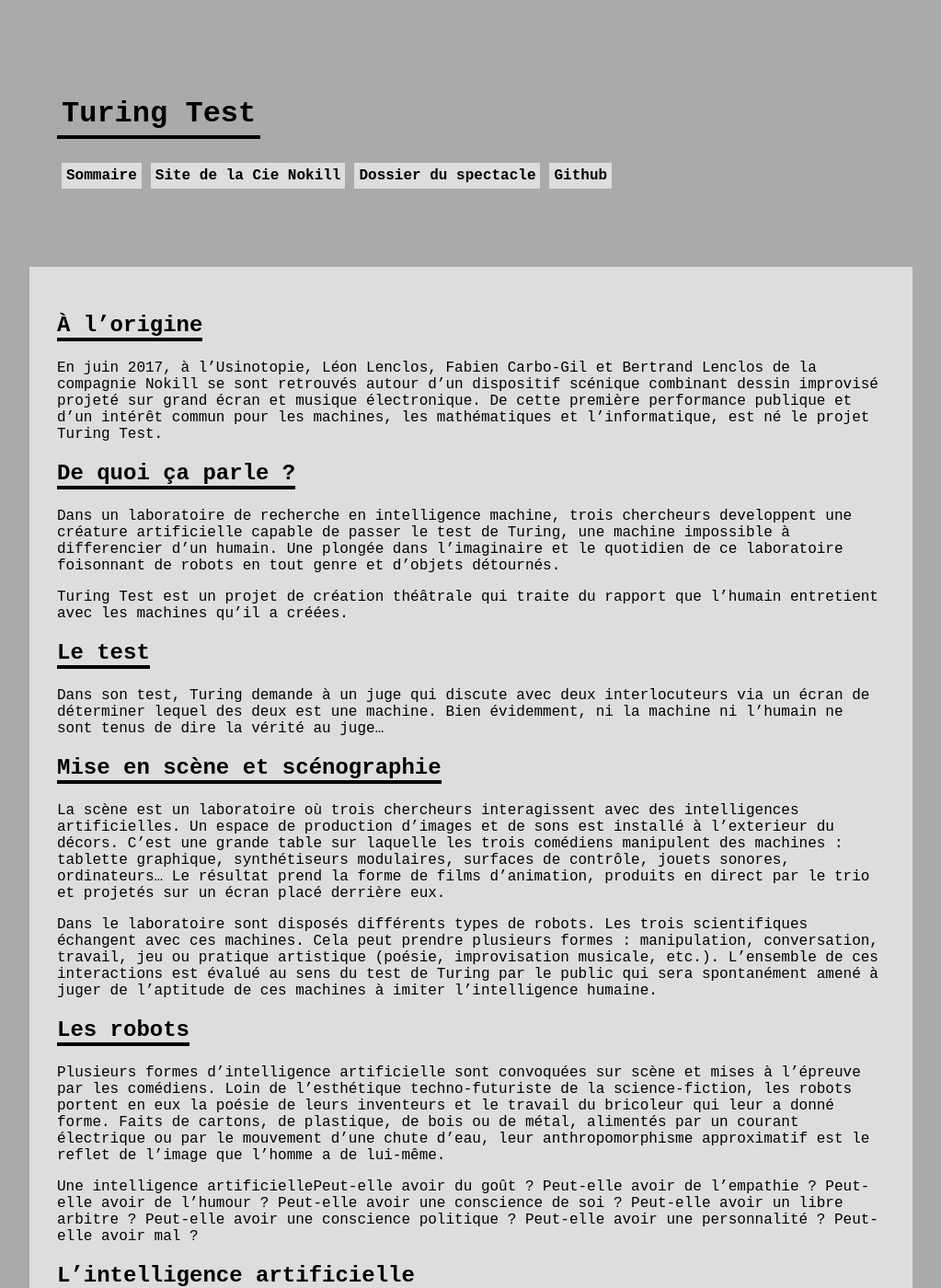
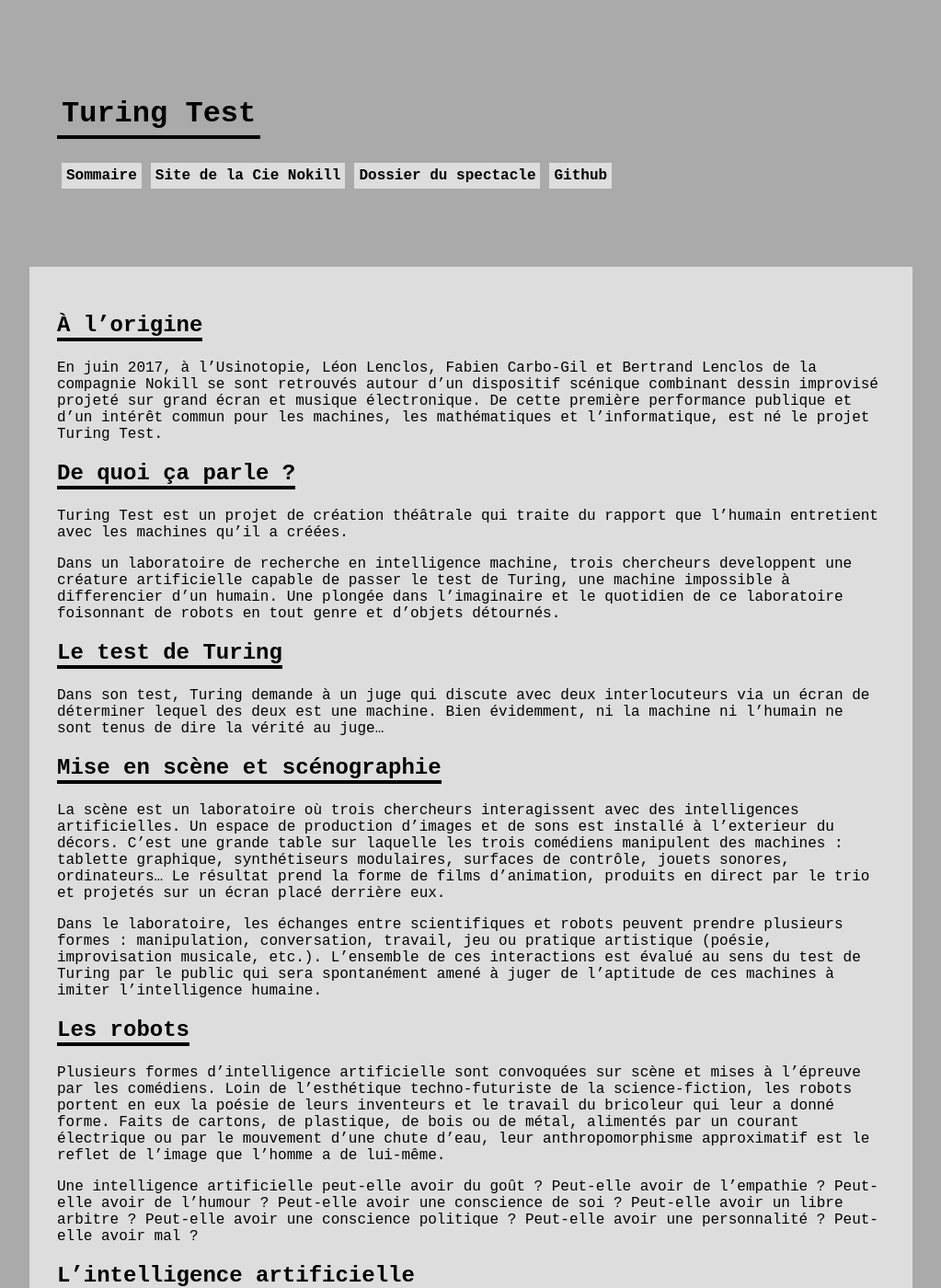
Before and after one commit to LeonLenclos/turing-test, a Jekyll site: the page built from dossier/dossier.md, in a window 1280 px wide and 1400 px high. Shown: the whole window at 92% size, without its empty margins (128-1151 px from the left). Built offline with Jekyll 4.4.1, drawn with Linux system fonts in a browser that asks for light colours; nearby versions of some CDN libraries; our own code applies the rules of GitHub Pages for plain Markdown files; a script that is not in the unit is left out; the repository's description, which GitHub fills in, is left out.

Commit message:
Update dossier.md

```diff
--- a/dossier/dossier.md
+++ b/dossier/dossier.md
@@ -5,11 +5,11 @@ En juin 2017, à l’Usinotopie, Léon Lenclos, Fabien Carbo-Gil et Bertrand Len
 
 # De quoi ça parle ?
 
+Turing Test est un projet de création théâtrale qui traite du rapport que l’humain entretient avec les machines qu’il a créées.
+
 Dans un laboratoire de recherche en intelligence machine, trois chercheurs developpent une créature artificielle capable de passer le test de Turing, une machine impossible à differencier d'un humain. Une plongée dans l'imaginaire et le quotidien de ce laboratoire foisonnant de robots en tout genre et d'objets détournés.
 
-Turing Test est un projet de création théâtrale qui traite du rapport que l’humain entretient avec les machines qu’il a créées.
-
-# Le test
+# Le test de Turing
 
 Dans son test, Turing demande à un juge qui discute avec deux interlocuteurs via un écran de déterminer lequel des deux est une machine. Bien évidemment, ni la machine ni l’humain ne sont tenus de dire la vérité au juge...
 
@@ -17,13 +17,13 @@ Dans son test, Turing demande à un juge qui discute avec deux interlocuteurs vi
 
 La scène est un laboratoire où trois chercheurs interagissent avec des intelligences artificielles. Un espace de production d’images et de sons est installé à l'exterieur du décors. C’est une grande table sur laquelle les trois comédiens manipulent des machines : tablette graphique, synthétiseurs modulaires, surfaces de contrôle, jouets sonores, ordinateurs... Le résultat prend la forme de films d’animation, produits en direct par le trio et projetés sur un écran placé derrière eux.
 
-Dans le laboratoire sont disposés différents types de robots. Les trois scientifiques échangent avec ces machines. Cela peut prendre plusieurs formes : manipulation, conversation, travail, jeu ou pratique artistique (poésie, improvisation musicale, etc.). L’ensemble de ces interactions est évalué au sens du test de Turing par le public qui sera spontanément amené à juger de l’aptitude de ces machines à imiter l’intelligence humaine.
+Dans le laboratoire, les échanges entre scientifiques et robots peuvent prendre plusieurs formes : manipulation, conversation, travail, jeu ou pratique artistique (poésie, improvisation musicale, etc.). L’ensemble de ces interactions est évalué au sens du test de Turing par le public qui sera spontanément amené à juger de l’aptitude de ces machines à imiter l’intelligence humaine.
 
 # Les robots
 
 Plusieurs formes d’intelligence artificielle sont convoquées sur scène et mises à l’épreuve par les comédiens. Loin de l’esthétique techno-futuriste de la science-fiction, les robots  portent en eux la poésie de leurs inventeurs et le travail du bricoleur qui leur a donné forme. Faits de cartons, de plastique, de bois ou de métal, alimentés par un courant électrique ou par le mouvement d’une chute d’eau, leur anthropomorphisme approximatif est le reflet de l’image que l’homme a de lui-même.
 
-Une intelligence artificiellePeut-elle avoir du goût ? Peut-elle avoir de l’empathie ? Peut-elle avoir de l’humour ? Peut-elle avoir une conscience de soi ? Peut-elle avoir un libre arbitre ? Peut-elle avoir une conscience politique ? Peut-elle avoir une personnalité ? Peut-elle avoir mal ?
+Une intelligence artificielle peut-elle avoir du goût ? Peut-elle avoir de l’empathie ? Peut-elle avoir de l’humour ? Peut-elle avoir une conscience de soi ? Peut-elle avoir un libre arbitre ? Peut-elle avoir une conscience politique ? Peut-elle avoir une personnalité ? Peut-elle avoir mal ?
 
 # L'intelligence artificielle
 
```
